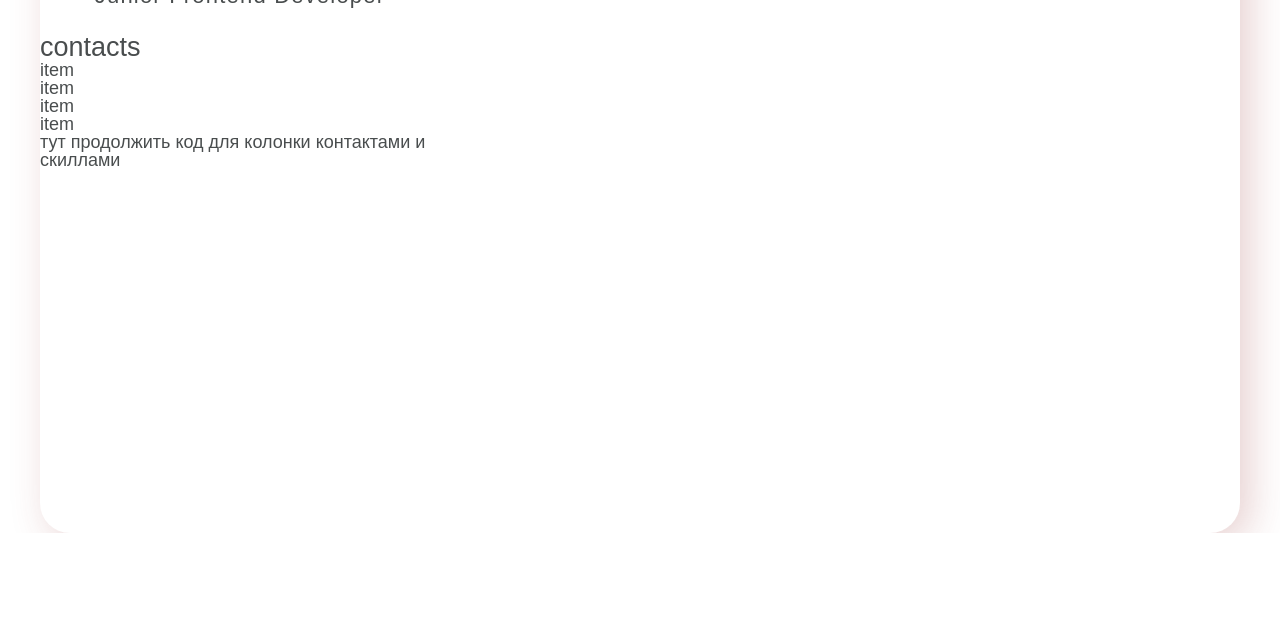
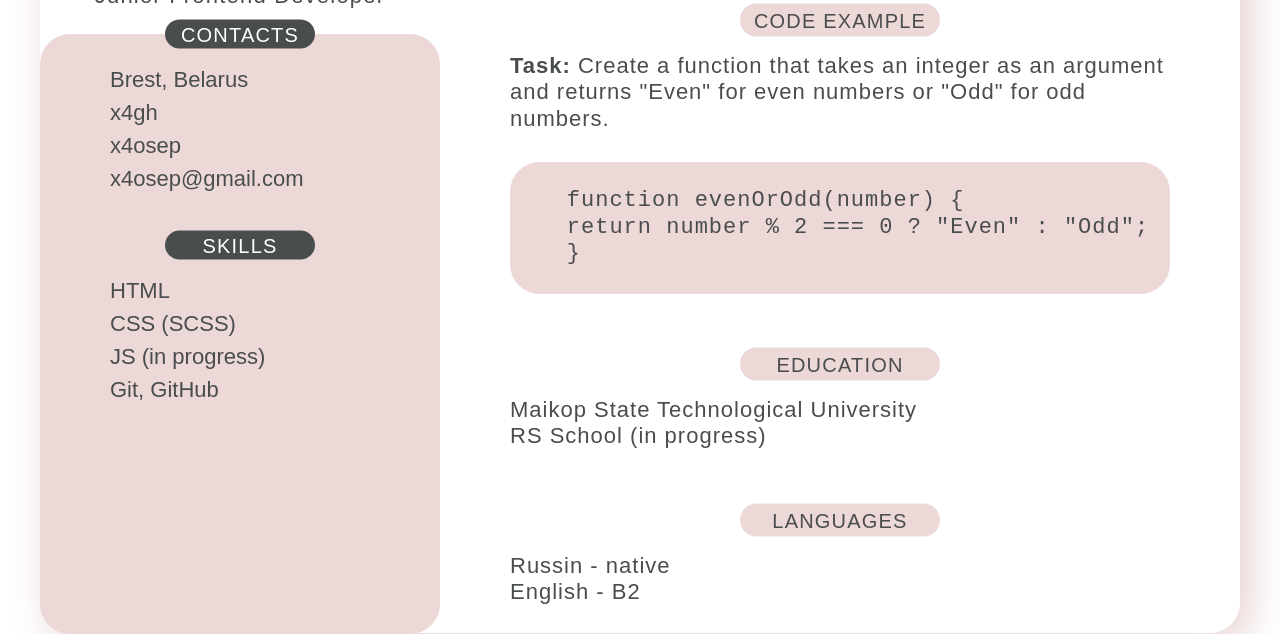
Before and after one commit to x4gh/rsschool-cv, a plain HTML site: page index.html in a window 1280 px wide. Shown: the part 487-1121 px from the top of the page. Before the commit the page ends 1020 px from the top, so only its background shows below. Drawn offline with Linux system fonts and the light colour scheme.

Commit message:
feat: add about me, code example and education info

```diff
--- a/css/style.css
+++ b/css/style.css
@@ -92,7 +92,7 @@ h6 {
     display: flex;
     margin: 20px auto;
     width: 1200px;
-    height: 1000px;
+    height: 1100px;
     font-family: Arial, Helvetica, sans-serif;
     font-size: 18px;
     color: #494d4e;
@@ -101,7 +101,8 @@ h6 {
 
 .aside {
     width: 400px;
-    height: 100%;
+    height: 600px;
+
 }
 
 .aside__card {
@@ -135,41 +136,119 @@ h6 {
     letter-spacing: 1.2px;
 }
 
+.aside__info {
+    background-color: #ecd8d7;
+    border-radius: 30px;
+    width: 400px;
+    margin: 0 auto;
+    height: 100%;
+}
 
+.aside__block {
+    width: 100%;
+}
 
+.block__title {
+    transform: translate(0, -50%);
+    margin: 0 auto;
+    border-radius: 30px;
+    display: block;
+    width: 150px;
+    padding: 5px 8px 4px;
+    text-align: center;
+    text-transform: uppercase;
+    font-size: 20px;
+    color: white;
+    background-color: #494d4e;
+    letter-spacing: 1.2px;
+}
 
+.aside__list {
+    width: 100%;
+    margin-left: 70px;
+    line-height: 1.5;
+    font-size: 22px;
 
+}
 
+.skills {
+    margin-top: 50px;
+}
 
-.content{
+.main {
+    margin: 70px;
+    font-size: 22px;
+    letter-spacing: 1px;
+    line-height: 1.2;
+}
+
+.about {
+    margin-bottom: 70px;
+}
+
+.main__title {
+    transform: translate(0, -50%);
+    margin: 0 auto;
+    border-radius: 30px;
+    display: block;
+    width: 200px;
+    padding: 5px 8px 4px;
+    text-align: center;
+    text-transform: uppercase;
+    font-size: 20px;
+    color: #494d4e;
+    background-color: #ecd8d7;
+    letter-spacing: 1.2px;
+}
+
+pre {
+    margin-top: 30px;
+    border-radius: 30px;
+    background-color: #ecd8d7;
+}
+
+.education {
+    margin-top: 70px;
+}
+
+.languages{
+    margin-top: 70px;
+}
+
+.content {
     width: 800px;
     height: 100%;
 
 }
 
-.header{
+.header {
     background-color: #ecd8d7;
     border-radius: 30px;
     width: 100%;
     height: 50px;
 }
-.menu__list{
+
+.menu__list {
     display: flex;
     width: 100%;
     height: 50px;
     align-items: center;
-    justify-content:space-around;
+    justify-content: space-around;
 }
-.menu__item{
+
+.menu__item {
 
     border-radius: 30px;
     padding: 5px 8px 3px;
 }
-.menu__item:hover{
-background-color: #494d4e53;
-transition: 0.4s;
+
+.menu__item:hover {
+    background-color: #494d4e53;
+    transition: 0.4s;
 }
-.menu__link{
+
+.menu__link {
     color: #494d4e;
     text-transform: uppercase;
+    letter-spacing: 1.2px;
 }
--- a/index.html
+++ b/index.html
@@ -1,11 +1,13 @@
 <!DOCTYPE html>
 <html lang="en">
+
 <head>
     <meta charset="UTF-8">
     <meta name="viewport" content="width=device-width, initial-scale=1.0">
     <title>Asepashvili</title>
     <link rel="stylesheet" href="./css/style.css">
 </head>
+
 <body>
     <div class="container">
         <div class="aside">
@@ -17,12 +19,20 @@
             <div class="aside__info">
                 <div class="aside__block">
                     <h2 class="block__title">contacts</h2>
-                    <ul>
-                        <li>item</li>
-                        <li>item</li>
-                        <li>item</li>
-                        <li>item</li>
-                        тут продолжить код для колонки контактами и скиллами
+                    <ul class="aside__list">
+                        <li class="aside__item">Brest, Belarus</li>
+                        <li class="aside__item">x4gh</li>
+                        <li class="aside__item">x4osep</li>
+                        <li class="aside__item">x4osep@gmail.com</li>
+                    </ul>
+                </div>
+                <div class="aside__block">
+                    <h2 class="block__title skills">skills</h2>
+                    <ul class="aside__list">
+                        <li class="aside__item">HTML</li>
+                        <li class="aside__item">CSS (SCSS)</li>
+                        <li class="aside__item">JS (in progress)</li>
+                        <li class="aside__item">Git, GitHub</li>
                     </ul>
                 </div>
             </div>
@@ -52,6 +62,43 @@
                     </ul>
                 </nav>
             </header>
+            <main class="main">
+                <div class="about">
+                    <h2 class="main__title">about me</h2>
+                    <p class="text">
+                        I am an aspiring frontend developer with a strong motivation to learn and a keen eye for detail.
+                        I strive to build high-quality, responsive, and user-friendly web applications. I quickly adapt
+                        to new technologies and apply them in practice. For me, clean and maintainable code is just as
+                        important as an appealing UI. I embrace challenging tasks as opportunities for growth. My goal
+                        is to develop products that solve real user problems and deliver a seamless experience. I’m
+                        looking for a team where I can grow professionally while contributing to impactful projects.</p>
+                </div>
+                <div class="code">
+                    <h2 class="main__title">Code example</h2>
+                    <span class="code__task"><b>Task:</b> Create a function that takes an integer as an argument and
+                        returns "Even" for even numbers or "Odd" for odd numbers.</span>
+                    <pre>
+                        <code>
+    function evenOrOdd(number) {
+    return number % 2 === 0 ? "Even" : "Odd";
+    }</code>
+                    </pre>
+                </div>
+                <div class="education">
+                    <h2 class="main__title">education</h2>
+                    <ul class="education__list">
+                        <li class="education__item">Maikop State Technological University</li>
+                        <li class="education__item">RS School (in progress)</li>
+                    </ul>
+                </div>
+                <div class="languages">
+                    <h2 class="main__title">languages</h2>
+                    <ul>
+                        <li>Russin - native</li>
+                        <li>English - B2</li>
+                    </ul>
+                </div>
+            </main>
         </div>
     </div>
 </body>
```
